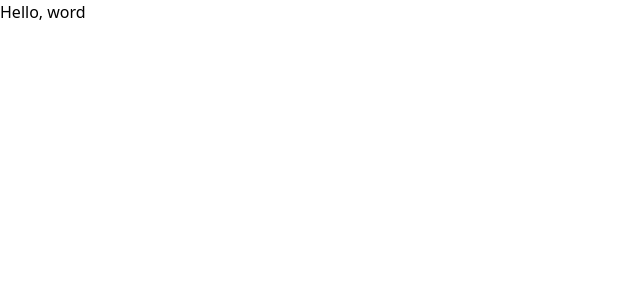
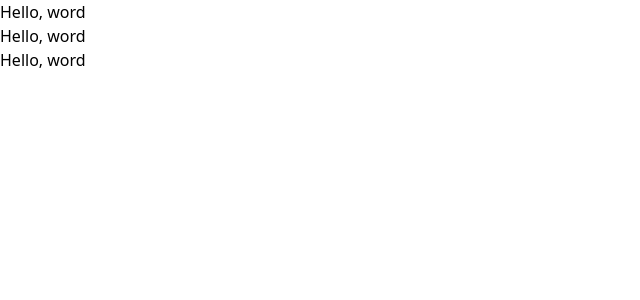
Before and after one commit to Abbas2001Alizada/TET, a React (Vite) app in the folder Frontend/: page / in a window 1280 px wide. Shown: the top 300 px of the page, without its empty margins (0-640 px from the left). Built offline with nearby package versions, Linux system fonts and the light colour scheme.

Commit message:
commited by ali
git push

```diff
--- a/Frontend/src/App.jsx
+++ b/Frontend/src/App.jsx
@@ -2,8 +2,9 @@ function Hello() {
   return (
     <div>
       <h1>Hello, word</h1>
+      <h1>Hello, word</h1>
+      <h1>Hello, word</h1>
     </div>
   );
 }
-
 export default Hello;
```
